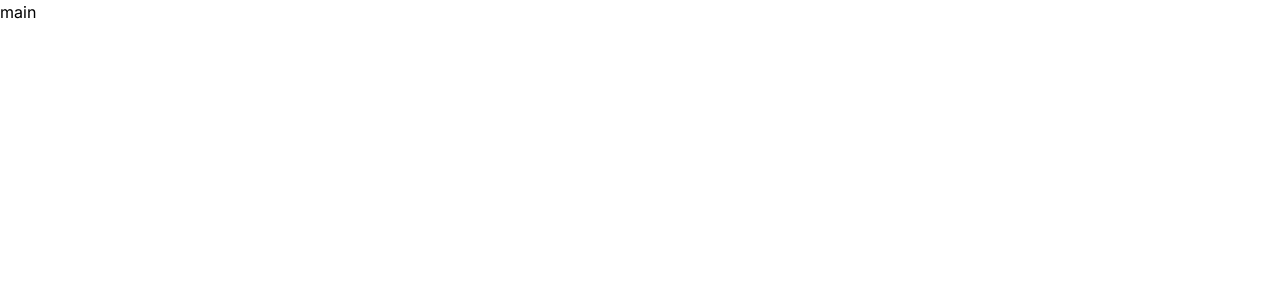
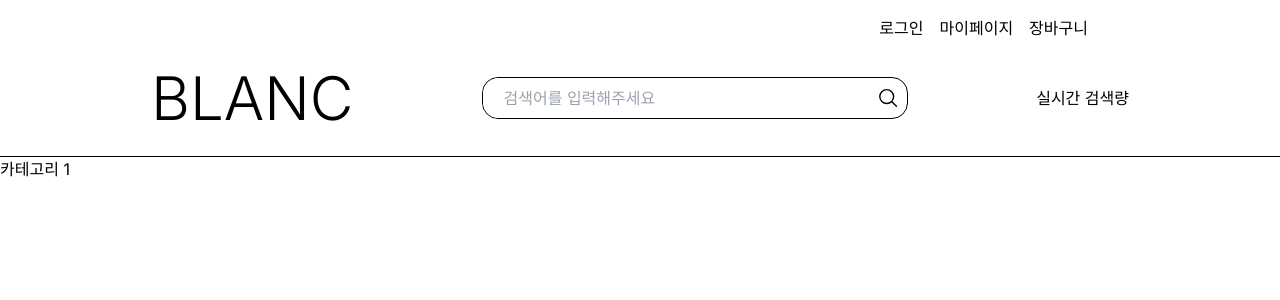
Before and after one commit to BlancProject/frontend, a Next.js app: page / in a window 1280 px wide. Shown: the top 300 px of the page. Built offline with nearby package versions, Linux system fonts and the light colour scheme.

Commit message:
hotfix: 폴더구조 변경

```diff
--- /dev/null
+++ b/src/app/(category)/category1/page.tsx
@@ -0,0 +1,3 @@
+export default function Category1() {
+  return <div>카테고리 1</div>;
+}
--- a/src/app/[category]/page.tsx
+++ /dev/null
@@ -1,3 +0,0 @@
-export default function Category({ params }: { params: { category: string } }) {
-  return <div>{params.category}</div>;
-}
--- a/src/app/layout.tsx
+++ b/src/app/layout.tsx
@@ -1,3 +1,4 @@
+import Header from '@/components/Header';
 import './globals.css';
 import type { Metadata } from 'next';
 import { Inter } from 'next/font/google';
@@ -16,7 +17,10 @@ export default function RootLayout({
 }) {
   return (
     <html lang="en">
-      <body className={inter.className}>{children}</body>
+      <body className={inter.className}>
+        <Header />
+        {children}
+      </body>
     </html>
   );
 }
--- a/src/app/page.tsx
+++ b/src/app/page.tsx
@@ -1,3 +1,9 @@
+import Link from 'next/link';
+
 export default function Main() {
-  return <div>main</div>;
+  return (
+    <div>
+      <Link href={'/category1'}>카테고리 1</Link>
+    </div>
+  );
 }
```
Also changed, not shown: src/app/(category)/category2/page.tsx (added).
